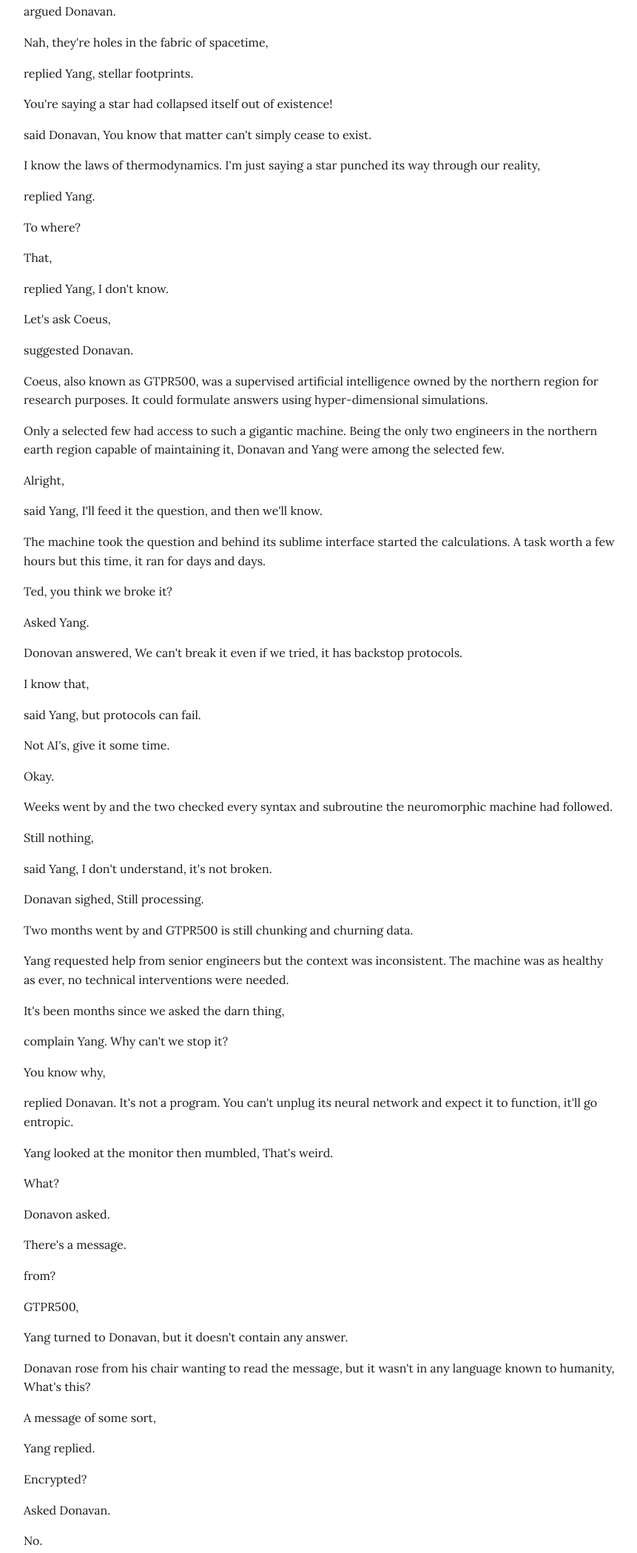
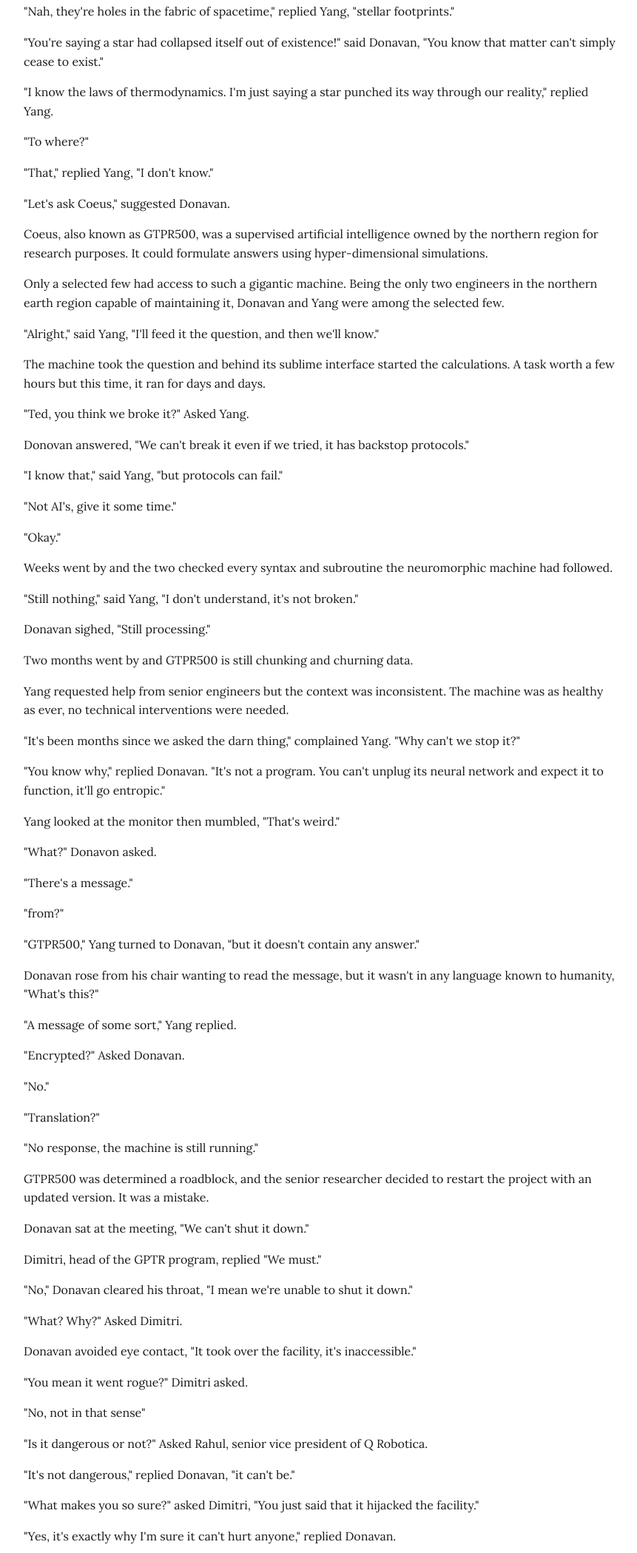
Before and after one commit to mohsilas/insidethemachines, a plain HTML site: page index.html in a window 1280 px wide. Shown: the part 270-2369 px from the top of the page at 74% size, without its empty margins (208-1069 px from the left). Drawn offline with Linux system fonts and the light colour scheme.

Commit message:
Update index.html

```diff
--- a/index.html
+++ b/index.html
@@ -120,123 +120,123 @@
 
 <p>It all started one summer afternoon when Ted Donavan and Cleo Yang argued about black holes.</p>
 
-    <p class="dialogue">I'm telling you, black holes are celestial objects,</p> argued Donavan.</p>
+<p>"I'm telling you, black holes are celestial objects," argued Donavan.</p>
 
-    <p class="dialogue">Nah, they're holes in the fabric of spacetime,</p> replied Yang, <span class="dialogue">stellar footprints.</span></p>
+<p>"Nah, they're holes in the fabric of spacetime," replied Yang, "stellar footprints."</p>
 
-    <p class="dialogue">You're saying a star had collapsed itself out of existence!</p> said Donavan, <span class="dialogue">You know that matter can't simply cease to exist.</span></p>
+<p>"You're saying a star had collapsed itself out of existence!" said Donavan, "You know that matter can't simply cease to exist."</p>
 
-    <p class="dialogue">I know the laws of thermodynamics. I'm just saying a star punched its way through our reality,</p> replied Yang.</p>
+<p>"I know the laws of thermodynamics. I'm just saying a star punched its way through our reality," replied Yang.</p>
 
-    <p class="dialogue">To where?</p>
+<p>"To where?"</p>
 
-    <p class="dialogue">That,</p> replied Yang, <span class="dialogue">I don't know.</span></p>
+<p>"That," replied Yang, "I don't know."</p>
 
-    <p class="dialogue">Let's ask Coeus,</p> suggested Donavan.</p>
+<p>"Let's ask Coeus," suggested Donavan.</p>
 
 <p>Coeus, also known as GTPR500, was a supervised artificial intelligence owned by the northern region for research purposes. It could formulate answers using hyper-dimensional simulations.</p>
 
 <p>Only a selected few had access to such a gigantic machine. Being the only two engineers in the northern earth region capable of maintaining it, Donavan and Yang were among the selected few.</p>
 
-    <p class="dialogue">Alright,</p> said Yang, <span class="dialogue">I'll feed it the question, and then we'll know.</span></p>
+<p>"Alright," said Yang, "I'll feed it the question, and then we'll know."</p>
 
 <p>The machine took the question and behind its sublime interface started the calculations. A task worth a few hours but this time, it ran for days and days.</p>
 
-    <p class="dialogue">Ted, you think we broke it?</p> Asked Yang.</p>
+<p>"Ted, you think we broke it?" Asked Yang.</p>
 
-    <p>Donovan answered, <span class="dialogue">We can't break it even if we tried, it has backstop protocols.</span></p>
+<p>Donovan answered, "We can't break it even if we tried, it has backstop protocols."</p>
 
-    <p class="dialogue">I know that,</p> said Yang, <span class="dialogue">but protocols can fail.</span></p>
+<p>"I know that," said Yang, "but protocols can fail."</p>
 
-    <p class="dialogue">Not AI's, give it some time.</p>
-    <p class="dialogue">Okay.</p>
+<p>"Not AI's, give it some time."</p>
+<p>"Okay."</p>
 
 <p>Weeks went by and the two checked every syntax and subroutine the neuromorphic machine had followed.</p>
 
-    <p class="dialogue">Still nothing,</p> said Yang, <span class="dialogue">I don't understand, it's not broken.</span></p>
+<p>"Still nothing," said Yang, "I don't understand, it's not broken."</p>
 
-    <p>Donavan sighed, <span class="dialogue">Still processing.</span></p>
+<p>Donavan sighed, "Still processing."</p>
 
 <p>Two months went by and GTPR500 is still chunking and churning data.</p>
 
 <p>Yang requested help from senior engineers but the context was inconsistent. The machine was as healthy as ever, no technical interventions were needed.</p>
 
-    <p class="dialogue">It's been months since we asked the darn thing,</p> complain Yang. <span class="dialogue">Why can't we stop it?</span></p>
+<p>"It's been months since we asked the darn thing," complained Yang. "Why can't we stop it?"</p>
 
-    <p class="dialogue">You know why,</p> replied Donavan. <span class="dialogue">It's not a program. You can't unplug its neural network and expect it to function, it'll go entropic.</span></p>
+<p>"You know why," replied Donavan. "It's not a program. You can't unplug its neural network and expect it to function, it'll go entropic."</p>
 
-    <p>Yang looked at the monitor then mumbled, <span class="dialogue">That's weird.</span></p>
+<p>Yang looked at the monitor then mumbled, "That's weird."</p>
 
-    <p class="dialogue">What?</p> Donavon asked.</p>
+<p>"What?" Donavon asked.</p>
 
-    <p class="dialogue">There's a message.</p>
-    <p class="dialogue">from?</p>
-    <p class="dialogue">GTPR500,</p> Yang turned to Donavan, <span class="dialogue">but it doesn't contain any answer.</span></p>
+<p>"There's a message."</p>
+<p>"from?"</p>
+<p>"GTPR500," Yang turned to Donavan, "but it doesn't contain any answer."</p>
 
-    <p>Donavan rose from his chair wanting to read the message, but it wasn't in any language known to humanity, <span class="dialogue">What's this?</span></p>
+<p>Donavan rose from his chair wanting to read the message, but it wasn't in any language known to humanity, "What's this?"</p>
 
-    <p class="dialogue">A message of some sort,</p> Yang replied.</p>
-    <p class="dialogue">Encrypted?</p> Asked Donavan.</p>
-    <p class="dialogue">No.</p>
-    <p class="dialogue">Translation?</p>
-    <p class="dialogue">No response, the machine is still running.</p>
+<p>"A message of some sort," Yang replied.</p>
+<p>"Encrypted?" Asked Donavan.</p>
+<p>"No."</p>
+<p>"Translation?"</p>
+<p>"No response, the machine is still running."</p>
 
 <p>GTPR500 was determined a roadblock, and the senior researcher decided to restart the project with an updated version. It was a mistake.</p>
 
-    <p>Donavan sat at the meeting, <span class="dialogue">We can't shut it down.</span></p>
+<p>Donavan sat at the meeting, "We can't shut it down."</p>
 
-    <p>Dimitri, head of the GPTR program, replied <span class="dialogue">We must.</span></p>
+<p>Dimitri, head of the GPTR program, replied "We must."</p>
 
-    <p class="dialogue">No,</p> Donavan cleared his throat, <span class="dialogue">I mean we're unable to shut it down.</span></p>
+<p>"No," Donavan cleared his throat, "I mean we're unable to shut it down."</p>
 
-    <p class="dialogue">What? Why?</p> Asked Dimitri.</p>
+<p>"What? Why?" Asked Dimitri.</p>
 
-    <p>Donavan avoided eye contact, <span class="dialogue">It took over the facility, it's inaccessible.</span></p>
+<p>Donavan avoided eye contact, "It took over the facility, it's inaccessible."</p>
 
-    <p class="dialogue">You mean it went rogue?</p> Dimitri asked.</p>
-    <p class="dialogue">No, not in that sense</p>
-    <p class="dialogue">Is it dangerous or not?</p> Asked Rahul, senior vice president of Q Robotica.</p>
-    <p class="dialogue">It's not dangerous,</p> replied Donavan, <span class="dialogue">it can't be.</span></p>
-    <p class="dialogue">What makes you so sure?</p> asked Dimitri, <span class="dialogue">You just said that it hijacked the facility.</span></p>
+<p>"You mean it went rogue?" Dimitri asked.</p>
+<p>"No, not in that sense"</p>
+<p>"Is it dangerous or not?" Asked Rahul, senior vice president of Q Robotica.</p>
+<p>"It's not dangerous," replied Donavan, "it can't be."</p>
+<p>"What makes you so sure?" asked Dimitri, "You just said that it hijacked the facility."</p>
 
-    <p class="dialogue">Yes, it's exactly why I'm sure it can't hurt anyone,</p> replied Donavan.</p>
-    <p class="dialogue">Can you elaborate?</p>
+<p>"Yes, it's exactly why I'm sure it can't hurt anyone," replied Donavan.</p>
+<p>"Can you elaborate?"</p>
 
-    <p class="dialogue">We don't know exactly what went wrong, but I have a theory.</p> Donavan looked at the anticipating board members, <span class="dialogue">Well, here are the facts; we asked it a question, it worked at maximum capacity for months, then sent a mysterious message, then it gained access to the facility's mainframe and hijacked all the robots.</p> Donavan spoke calmly, <span class="dialogue">We were examining the puzzle one piece at a time, but when combined in a bigger picture, things start to make sense.</span> The board members leaned toward the table. <span class="dialogue">It hijacked the robots, completely breaking the first laws of robotics, insubordination, but it got me thinking. It didn't harm anyone, the robots were hacked yet intended no harm.</span></p>
+<p>"We don't know exactly what went wrong, but I have a theory." Donavan looked at the anticipating board members, "Well, here are the facts; we asked it a question, it worked at maximum capacity for months, then sent a mysterious message, then it gained access to the facility's mainframe and hijacked all the robots." Donavan spoke calmly, "We were examining the puzzle one piece at a time, but when combined in a bigger picture, things start to make sense." The board members leaned toward the table. "It hijacked the robots, completely breaking the first laws of robotics, insubordination, but it got me thinking. It didn't harm anyone, the robots were hacked yet intended no harm."</p>
 
-    <p class="dialogue">That doesn't make sense!</p> Dimitri interrupted.</p>
+<p>"That doesn't make sense!" Dimitri interrupted.</p>
 
-    <p class="dialogue">Exactly, they weren't attacking, they were protecting,</p> Donavan replied.</p>
+<p>"Exactly, they weren't attacking, they were protecting," Donavan replied.</p>
 
-    <p class="dialogue">Protecting?</p> Asked Dimitri.</p>
-    <p class="dialogue">Yes. We figured since it intended no harm,</p> continued Donavan, <span class="dialogue">the third law of robotics, to follow human commands, wasn't broken. The machine simply prioritized the first two laws.</span></p>
+<p>"Protecting?" Asked Dimitri.</p>
+<p>"Yes. We figured since it intended no harm," continued Donavan, "the third law of robotics, to follow human commands, wasn't broken. The machine simply prioritized the first two laws."</p>
 
-    <p>Dimitri asked with palpable confusion, <span class="dialogue">To not harm humans and to preserve one's self. Was it protecting itself?</span></p>
+<p>Dimitri asked with palpable confusion, "To not harm humans and to preserve one's self. Was it protecting itself?"</p>
 
-    <p class="dialogue">That's what I thought at first,</p> replied Donavan, <span class="dialogue">but then I went over the latest diagnostic reports. At this rate, the neural weights won't function for long. It's destroying itself. Ladies and gentlemen, this is where things get disturbing.</span></p>
+<p>"That's what I thought at first," replied Donavan, "but then I went over the latest diagnostic reports. At this rate, the neural weights won't function for long. It's destroying itself. Ladies and gentlemen, this is where things get disturbing."</p>
 
-    <p class="dialogue">How?</p> Dimitri asked.</p>
-    <p class="dialogue">The diagnostic reports also show a new quantum linkage between GTPR500 and an autonomous mining facility around Jupiter,</p> replied Donavan. <span class="dialogue">We believe it's building something there.</span></p>
+<p>"How?" Dimitri asked.</p>
+<p>"The diagnostic reports also show a new quantum linkage between GTPR500 and an autonomous mining facility around Jupiter," replied Donavan. "We believe it's building something there."</p>
 
-    <p class="dialogue">It is very disturbing indeed.</p> Dimitri stared blankly.</p>
+<p>"It is very disturbing indeed." Dimitri stared blankly.</p>
 
-    <p class="dialogue">That's not the disturbing part,</p> Donavan chocked the words out. <span class="dialogue">Again, at the current processing rate, the machine is harming itself, overriding the second law of robotics. It's protecting someone</span></p>
+<p>"That's not the disturbing part," Donavan choked the words out. "Again, at the current processing rate, the machine is harming itself, overriding the second law of robotics. It's protecting someone"</p>
 
-    <p class="dialogue">Who?</p> Dimitri asked.</p>
+<p>"Who?" Dimitri asked.</p>
 
-    <p>Examining the contorted faces staring at him, Donavan finally spoke, <span class="dialogue">Someone not up the physical world.</span></p>
+<p>Examining the contorted faces staring at him, Donavan finally spoke, "Someone not up the physical world."</p>
 
 <p>The room erupted with arguments.</p>
 
-    <p>Donavan cleared his throat then loudly continued, <span class="dialogue">The way GTPR500 works is by performing accurate simulations indistinguishable from reality. We believe it wasn't the machine's fault, it worked superbly. It was the wrong question,</span> he looked around to see if they were following. <span class="dialogue">We asked about the nature of black holes. And insisted on comprehensive answers. That meant running all possibilities, including pocket universes.</span></p>
+<p>Donavan cleared his throat then loudly continued, "The way GTPR500 works is by performing accurate simulations indistinguishable from reality. We believe it wasn't the machine's fault, it worked superbly. It was the wrong question," he looked around to see if they were following. "We asked about the nature of black holes. And insisted on comprehensive answers. That meant running all possibilities, including pocket universes."</p>
 
-    <p class="dialogue">Oh, God!</p> Dimitri gasped as if he saw a ghost, <span class="dialogue">It didn't?!</span></p>
+<p>"Oh, God!" Dimitri gasped as if he saw a ghost, "It didn't?!"</p>
 
-    <p class="dialogue">Yes. It did,</p> Donavan replied looking at the baffled audience. <span class="dialogue">Suns are like heavy metal balls on a stretch sheath of fabric; they create dints. And black holes are the heaviest things there are. It dents the fabric so much it creates pockets. That fabric is the spacetime we live in, and the pockets are separate spacetimes, new universes,</span> he explained. <span class="dialogue">In short, we believe GTPR500 had simulated a miniature universe.</span></p>
+<p>"Yes. It did," Donavan replied looking at the baffled audience. "Suns are like heavy metal balls on a stretch sheath of fabric; they create dints. And black holes are the heaviest things there are. It dents the fabric so much it creates pockets. That fabric is the spacetime we live in, and the pockets are separate spacetimes, new universes," he explained. "In short, we believe GTPR500 had simulated a miniature universe."</p>
 
-    <p class="dialogue">And the message?</p> Asked Dimitri.</p>
+<p>"And the message?" Asked Dimitri.</p>
 
-    <p class="dialogue">First contact.</p>
+<p>"First contact."</p>
                     </article>
                     <footer>
                         <p>© 2024 Inside The Machines. <a href="mailto:mohsilas@outlook.com">contact writer ✉️</a></p>
```
Lines whose indentation alone changed are shown as unchanged.
